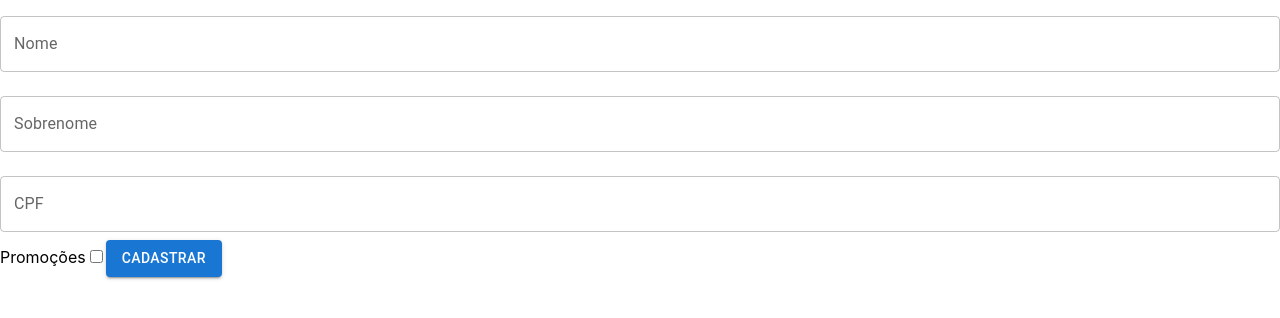
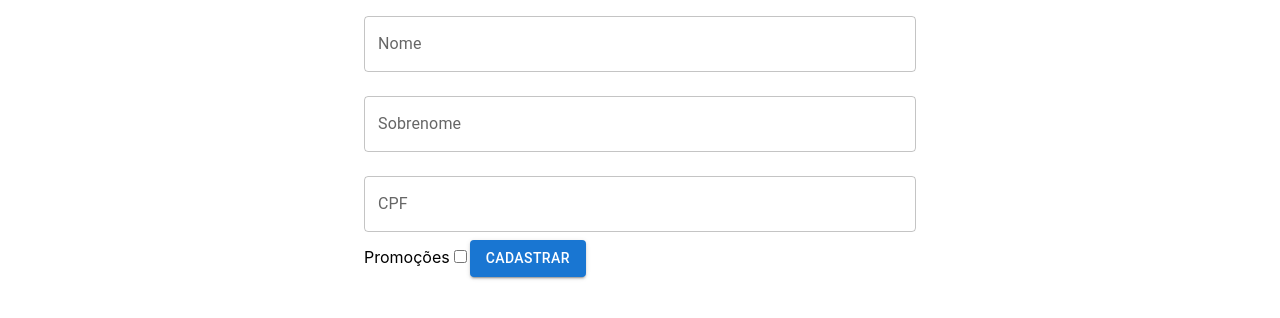
Before and after one commit to pinheiroduda/alura-react-form, a React (Create React App) app: page / in a window 1280 px wide. Shown: the top 318 px of the page. Built offline with nearby package versions, Linux system fonts and the light colour scheme.

Commit message:
feat: ✨ adjust app width

```diff
--- a/src/App.js
+++ b/src/App.js
@@ -1,10 +1,12 @@
 import { Form } from './components/form/Form'
+
+import { Container } from '@mui/material'
 
 function App() {
   return (
-    <>
+    <Container component="article" maxWidth="sm">
       <Form />
-    </>
+    </Container>
   )
 }
 
```
